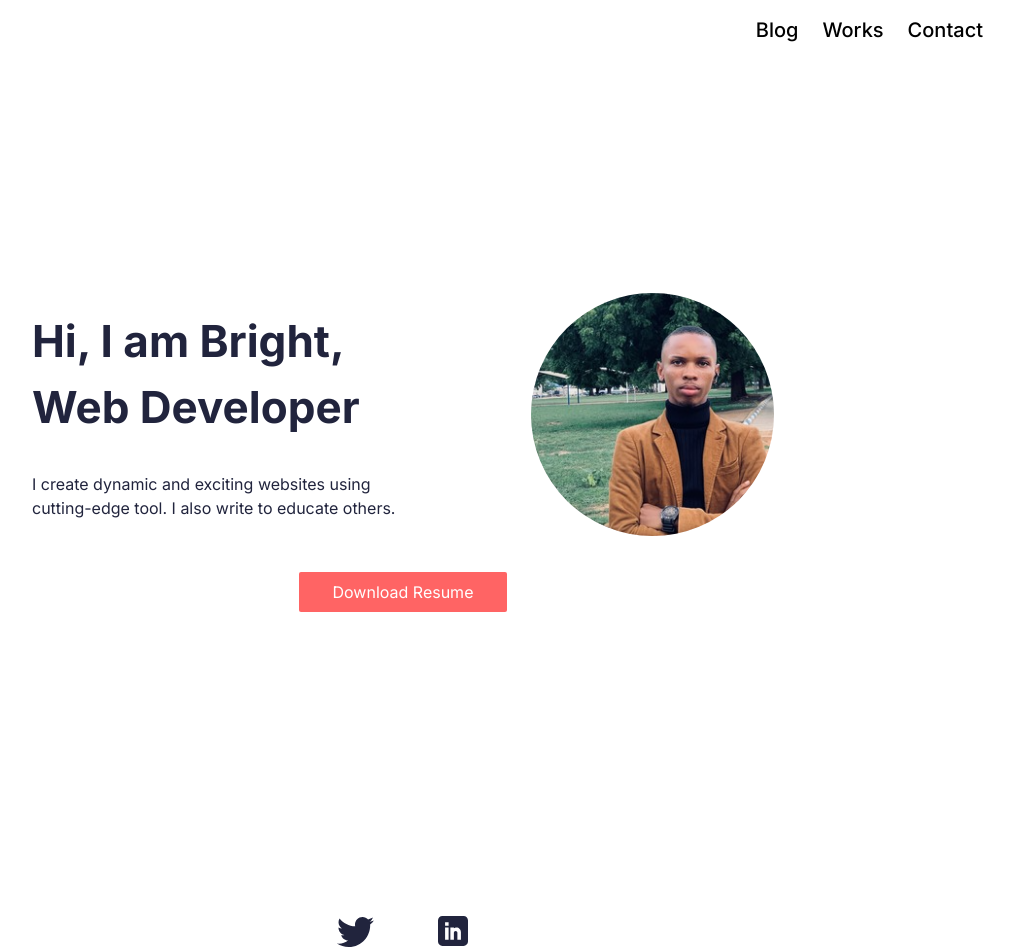
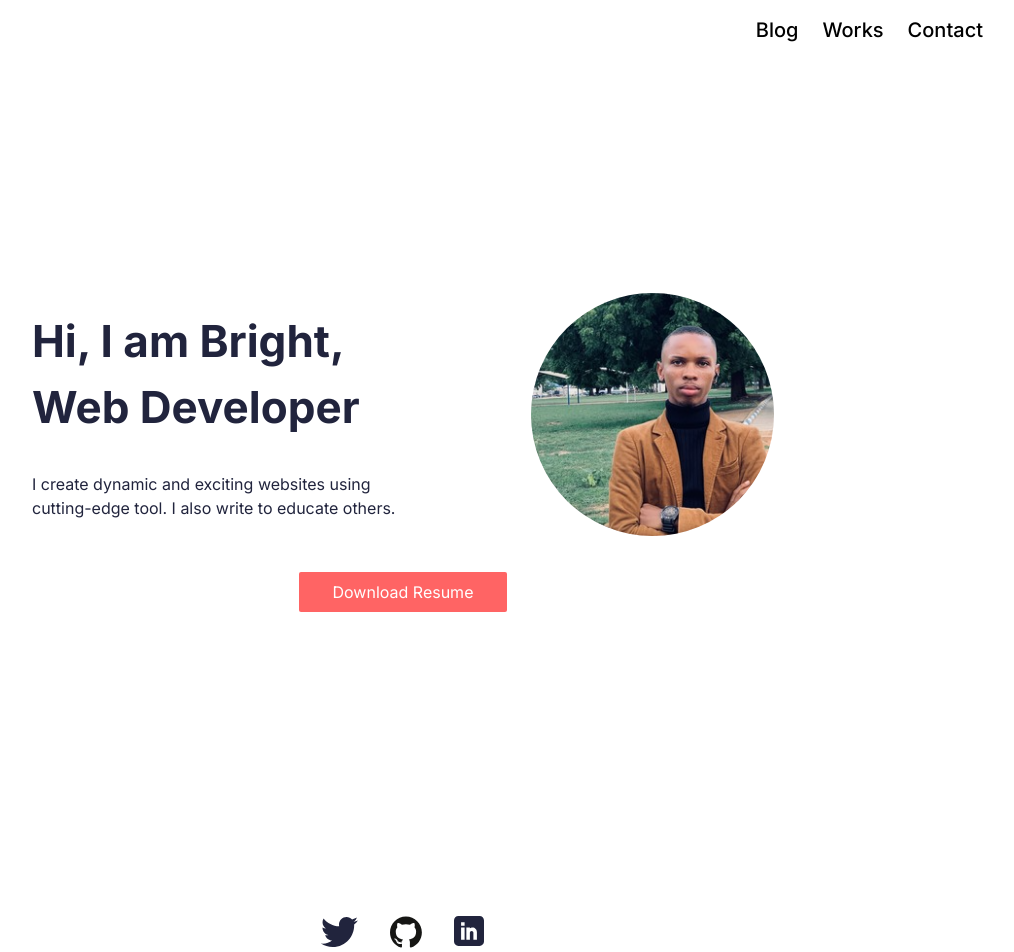
Before and after one commit to Odohofre/portfolio, a Next.js app: page / in a window 1280 px wide. Shown: the top 952 px of the page, without its empty margins (237-1251 px from the left). Built offline with nearby package versions, Linux system fonts and the light colour scheme.

Commit message:
feat: add gitub icon to footer

```diff
--- a/src/components/Footer.jsx
+++ b/src/components/Footer.jsx
@@ -2,8 +2,8 @@
 
 export default function Footer() {
   return (
-    <footer className='my-8 lg:my-14' id='footer'>
-      <div className='flex space-x-8 items-center justify-center'>
+    <footer className="my-8 lg:my-14" id="footer">
+      <div className="flex space-x-8 items-center justify-center">
         <a href="https://twitter.com/B_Odohofre">
           <svg
             xmlns="http://www.w3.org/2000/svg"
@@ -21,22 +21,28 @@
         </a>
         <a href="https://github.com/odohofre">
           <svg
+            width="32"
+            height="32"
+            viewBox="0 -3.5 256 256"
             xmlns="http://www.w3.org/2000/svg"
-            fill="none"
-            viewBox="0 0 30 30"
+            fill="#000000"
           >
-            <path
-              fillRule="evenodd"
-              d="M10 .333A9.911 9.911 0 0 0 6.866 19.65c.5.092.678-.215.678-.477 0-.237-.01-1.017-.014-1.845-2.757.6-3.338-1.169-3.338-1.169a2.627 2.627 0 0 0-1.1-1.451c-.9-.615.07-.6.07-.6a2.084 2.084 0 0 1 1.518 1.021 2.11 2.11 0 0 0 2.884.823c.044-.503.268-.973.63-1.325-2.2-.25-4.516-1.1-4.516-4.9A3.832 3.832 0 0 1 4.7 7.068a3.56 3.56 0 0 1 .095-2.623s.832-.266 2.726 1.016a9.409 9.409 0 0 1 4.962 0c1.89-1.282 2.717-1.016 2.717-1.016.366.83.402 1.768.1 2.623a3.827 3.827 0 0 1 1.02 2.659c0 3.807-2.319 4.644-4.525 4.889a2.366 2.366 0 0 1 .673 1.834c0 1.326-.012 2.394-.012 2.72 0 .263.18.572.681.475A9.911 9.911 0 0 0 10 .333Z"
-              clipRule="evenodd"
-              fill="#21243D"
-            />
+            <g strokeWidth="0"></g>
+            <g strokeLinecap="round" strokeLinejoin="round"></g>
+            <g id="SVGRepo_iconCarrier">
+              {' '}
+              <g fill="#161614">
+                {' '}
+                <path d="M127.505 0C57.095 0 0 57.085 0 127.505c0 56.336 36.534 104.13 87.196 120.99 6.372 1.18 8.712-2.766 8.712-6.134 0-3.04-.119-13.085-.173-23.739-35.473 7.713-42.958-15.044-42.958-15.044-5.8-14.738-14.157-18.656-14.157-18.656-11.568-7.914.872-7.752.872-7.752 12.804.9 19.546 13.14 19.546 13.14 11.372 19.493 29.828 13.857 37.104 10.6 1.144-8.242 4.449-13.866 8.095-17.05-28.32-3.225-58.092-14.158-58.092-63.014 0-13.92 4.981-25.295 13.138-34.224-1.324-3.212-5.688-16.18 1.235-33.743 0 0 10.707-3.427 35.073 13.07 10.17-2.826 21.078-4.242 31.914-4.29 10.836.048 21.752 1.464 31.942 4.29 24.337-16.497 35.029-13.07 35.029-13.07 6.94 17.563 2.574 30.531 1.25 33.743 8.175 8.929 13.122 20.303 13.122 34.224 0 48.972-29.828 59.756-58.22 62.912 4.573 3.957 8.648 11.717 8.648 23.612 0 17.06-.148 30.791-.148 34.991 0 3.393 2.295 7.369 8.759 6.117 50.634-16.879 87.122-64.656 87.122-120.973C255.009 57.085 197.922 0 127.505 0"></path>{' '}
+                <path d="M47.755 181.634c-.28.633-1.278.823-2.185.389-.925-.416-1.445-1.28-1.145-1.916.275-.652 1.273-.834 2.196-.396.927.415 1.455 1.287 1.134 1.923M54.027 187.23c-.608.564-1.797.302-2.604-.589-.834-.889-.99-2.077-.373-2.65.627-.563 1.78-.3 2.616.59.834.899.996 2.08.36 2.65M58.33 194.39c-.782.543-2.06.034-2.849-1.1-.781-1.133-.781-2.493.017-3.038.792-.545 2.05-.055 2.85 1.07.78 1.153.78 2.513-.019 3.069M65.606 202.683c-.699.77-2.187.564-3.277-.488-1.114-1.028-1.425-2.487-.724-3.258.707-.772 2.204-.555 3.302.488 1.107 1.026 1.445 2.496.7 3.258M75.01 205.483c-.307.998-1.741 1.452-3.185 1.028-1.442-.437-2.386-1.607-2.095-2.616.3-1.005 1.74-1.478 3.195-1.024 1.44.435 2.386 1.596 2.086 2.612M85.714 206.67c.036 1.052-1.189 1.924-2.705 1.943-1.525.033-2.758-.818-2.774-1.852 0-1.062 1.197-1.926 2.721-1.951 1.516-.03 2.758.815 2.758 1.86M96.228 206.267c.182 1.026-.872 2.08-2.377 2.36-1.48.27-2.85-.363-3.039-1.38-.184-1.052.89-2.105 2.367-2.378 1.508-.262 2.857.355 3.049 1.398"></path>{' '}
+              </g>{' '}
+            </g>
           </svg>
           <span className="sr-only">Github Page</span>
         </a>
         <a href="https://www.linkedin.com/in/brightodohofre/">
           <svg
-          className='w-8 h-8'
+            className="w-8 h-8"
             xmlns="http://www.w3.org/2000/svg"
             width="32"
             height="32"
@@ -45,13 +51,16 @@
           >
             <path
               d="M25.6055 0H4.39453C1.97159 0 0 1.97159 0 4.39453V25.6055C0 28.0284 1.97159 30 4.39453 30H25.6055C28.0284 30 30 28.0284 30 25.6055V4.39453C30 1.97159 28.0284 0 25.6055 0ZM10.6055 23.7891H7.08984V11.4844H10.6055V23.7891ZM10.6055 9.72656H7.08984V6.21094H10.6055V9.72656ZM22.9102 23.7891H19.3945V16.7578C19.3945 15.7887 18.6058 15 17.6367 15C16.6676 15 15.8789 15.7887 15.8789 16.7578V23.7891H12.3633V11.4844H15.8789V12.147C16.7999 11.8607 17.3982 11.4844 18.5156 11.4844C20.8999 11.4869 22.9102 13.6258 22.9102 16.1536V23.7891Z"
-              fill="#21243D" fillRule="evenodd"
+              fill="#21243D"
+              fillRule="evenodd"
             />
           </svg>
           <span className="sr-only">Linkedin Page</span>
         </a>
       </div>
-      <p className='text-center mt-6'>Copyright &copy;2023 All rights reserved </p>
+      <p className="text-center mt-6">
+        Copyright &copy;2023 All rights reserved{' '}
+      </p>
     </footer>
   );
 }
```
